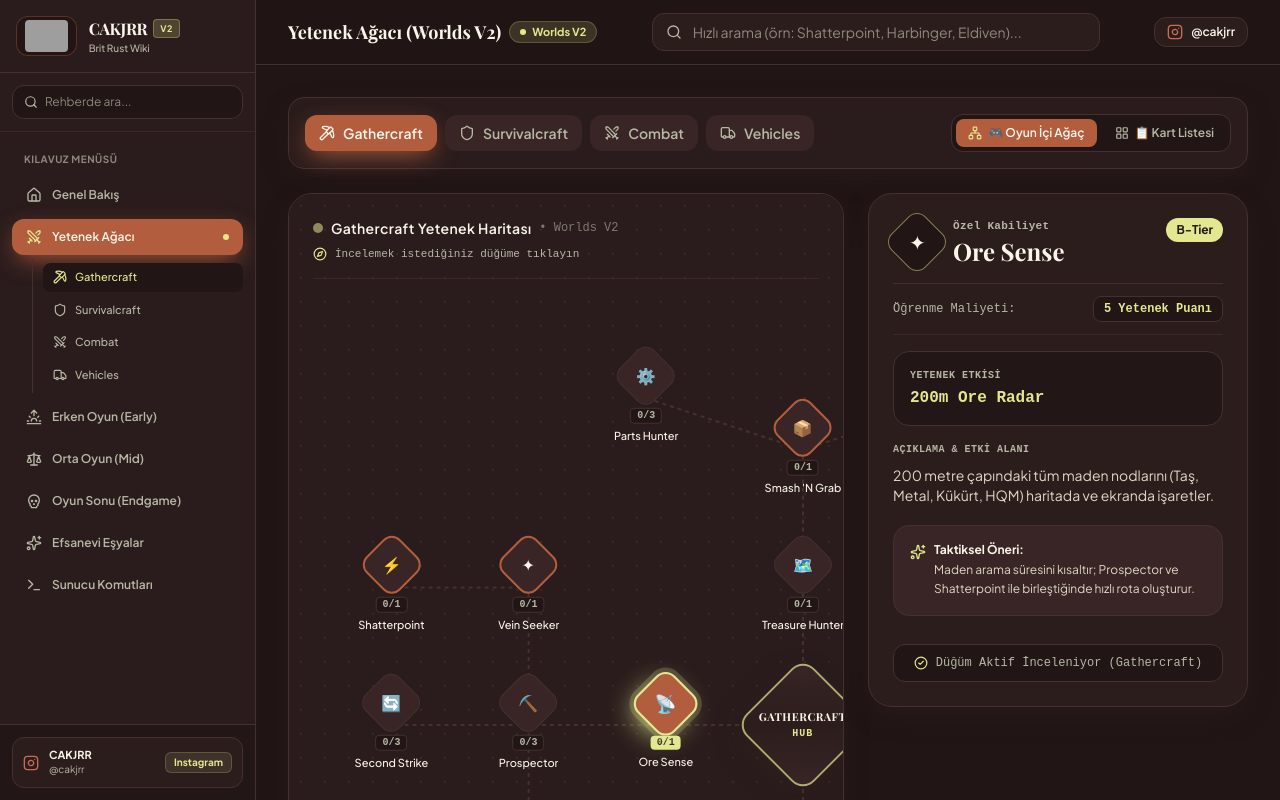
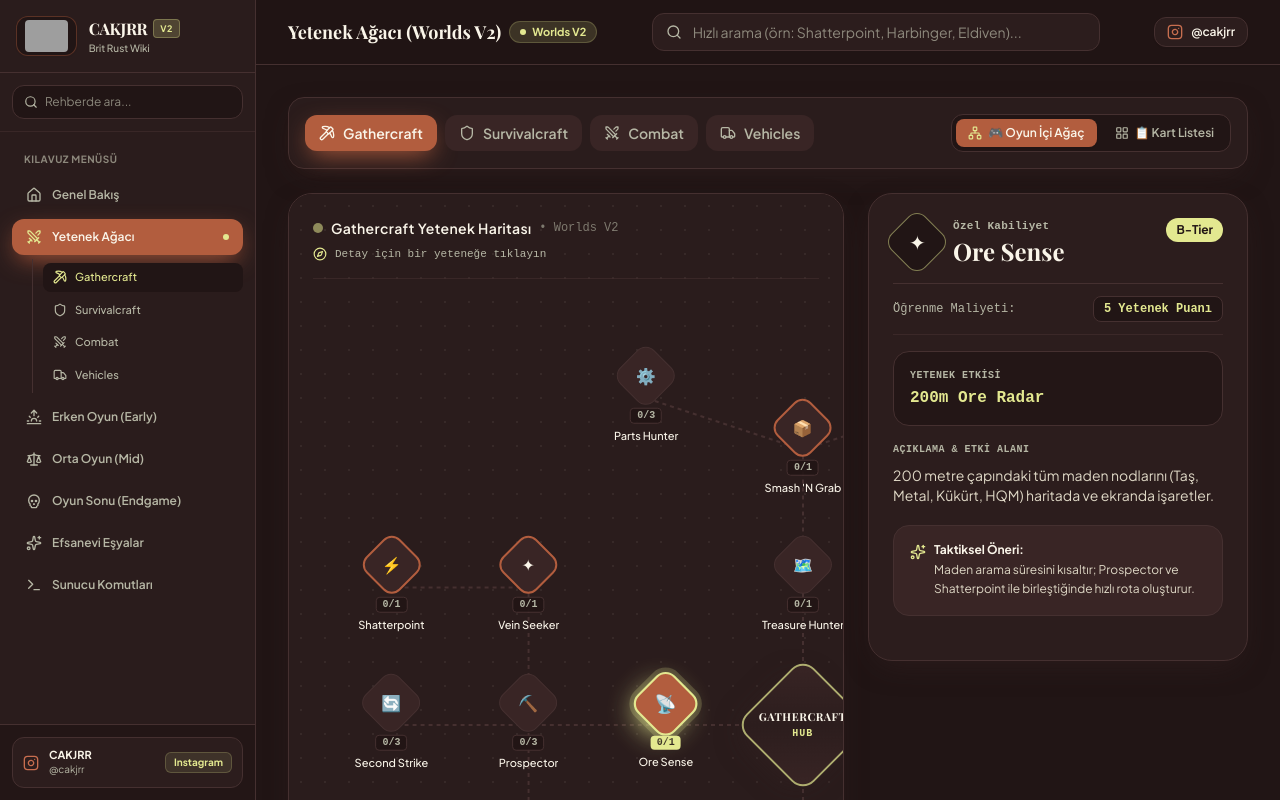
Before and after one commit to CAKJRR/wikibritrust, a React (Vite) app: page / in a window 1280 px wide. Both pictures are taken after a click on the button "Yetenek Ağacı". Shown: the top 800 px of the page. Built offline with nearby package versions, Linux system fonts and the light colour scheme; grey boxes are pictures that could not be loaded; a web font is replaced by a local one.

Commit message:
copy: Replace 'dugum' wording with natural gamer phrasing, drop redundant status footer

```diff
--- a/src/components/VisualTree.jsx
+++ b/src/components/VisualTree.jsx
@@ -1,7 +1,7 @@
 import React, { useState, useEffect } from 'react';
 import { TREE_LAYOUTS } from '../data/treeLayouts';
 import { SKILLS_DATA } from '../data/skills';
-import { Sparkles, CheckCircle2, Info, Compass } from 'lucide-react';
+import { Sparkles, Compass } from 'lucide-react';
 
 export default function VisualTree({ activeTree, setActiveTree }) {
   const currentLayout = TREE_LAYOUTS[activeTree] || TREE_LAYOUTS.Gathercraft;
@@ -138,7 +138,7 @@ export default function VisualTree({ activeTree, setActiveTree }) {
           </div>
           <div className="flex items-center gap-2 text-mist text-[11px] font-mono">
             <Compass className="w-3.5 h-3.5 text-sprout" />
-            <span>İncelemek istediğiniz düğüme tıklayın</span>
+            <span>Detay için bir yeteneğe tıklayın</span>
           </div>
         </div>
 
@@ -297,14 +297,6 @@ export default function VisualTree({ activeTree, setActiveTree }) {
           </div>
         )}
 
-        {/* Düğüm Durumu Bilgisi */}
-        <div className="pt-2">
-          <div className="w-full py-2.5 px-3 rounded-xl bg-sow-dark border border-sow-border text-mist text-xs font-mono text-center flex items-center justify-center gap-2">
-            <CheckCircle2 className="w-3.5 h-3.5 text-sprout" />
-            <span>Düğüm Aktif İnceleniyor ({activeTree})</span>
-          </div>
-        </div>
-
       </div>
 
     </div>
```
